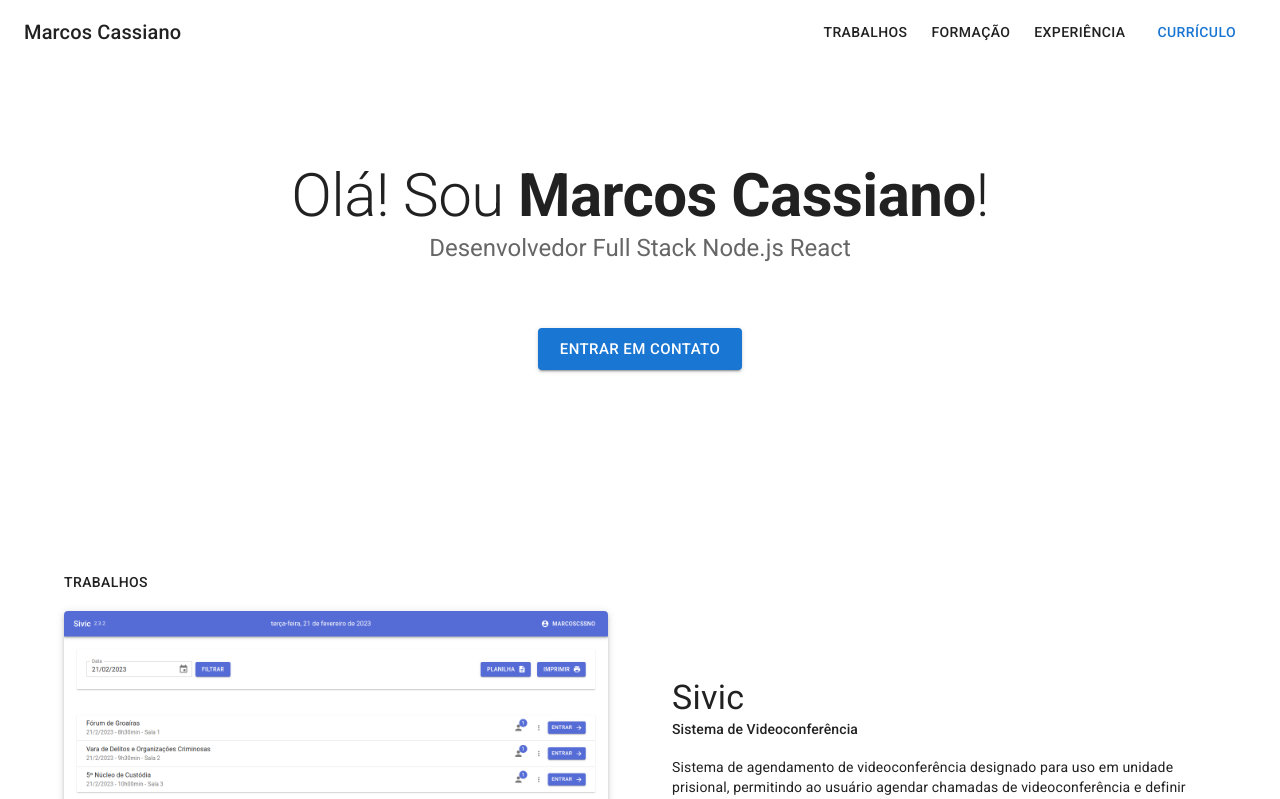
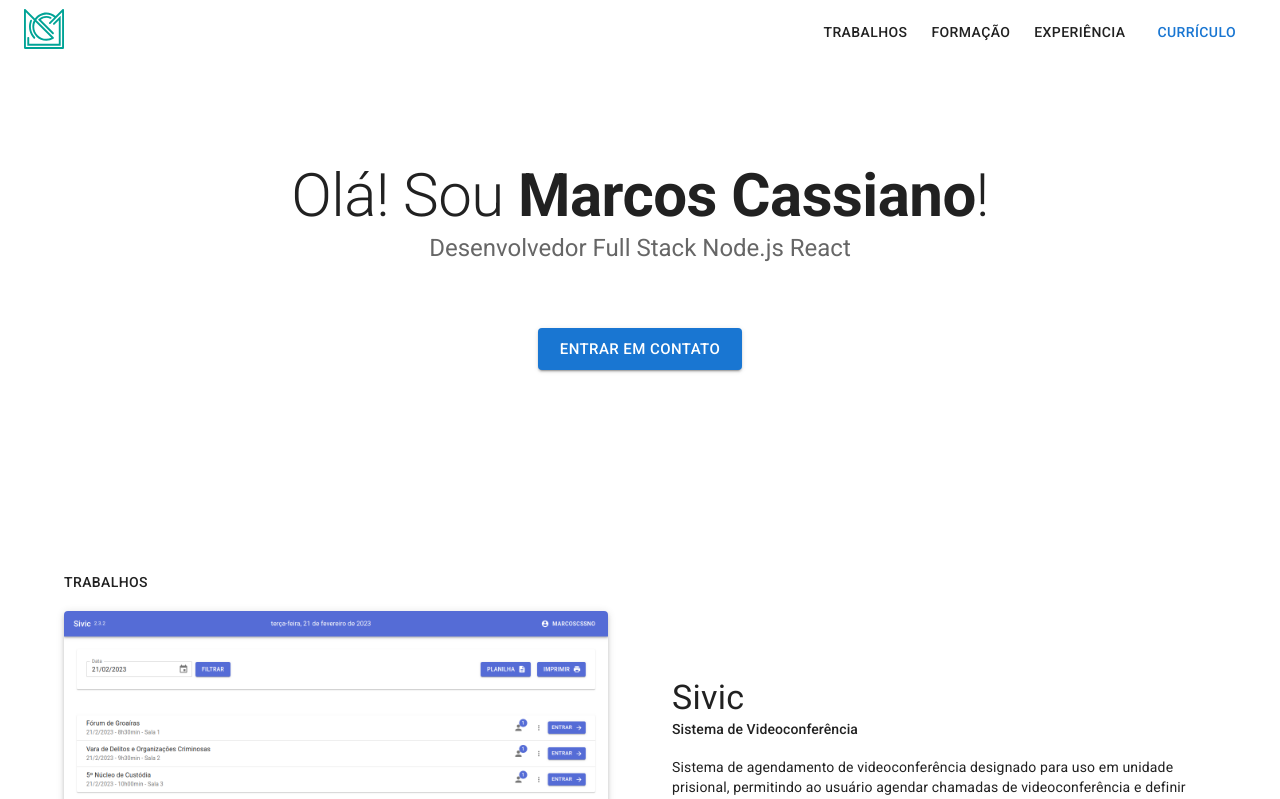
Before and after one commit to marcoscssno/marcoscassiano-portfolio, a React (Vite) app: page / in a window 1280 px wide. Shown: the top 799 px of the page. Built offline with nearby package versions, Linux system fonts and the light colour scheme.

Commit message:
style: add logo

```diff
--- a/src/components/Navbar.tsx
+++ b/src/components/Navbar.tsx
@@ -11,6 +11,7 @@ import Typography from '@mui/material/Typography';
 import Link from '@mui/material/Link';
 import Button from '@mui/material/Button';
 import { PageMenuItem } from '../types';
+import logo from '../assets/logo.svg'
 
 
 export default function Navbar() {
@@ -66,9 +67,9 @@ export default function Navbar() {
                         ))}
                     </Menu>
                 </Box>
-                <Typography variant="h6" color="inherit" noWrap sx={{ flexGrow: 1 }}>
-                    Marcos Cassiano
-                </Typography>
+                <Box component="div" sx={{ flexGrow: 1 }}>
+                    <Box component="img" src={logo} alt="Logo" sx={{ height: '40px' }} />
+                </Box>
                 <Box component="nav" sx={{ display: { xs: 'none', md: 'flex' } }}>
                     {pages.map((page: PageMenuItem) => {
                         const { name, path } = page;
```
Also changed, not shown: src/assets/logo.svg (added).
